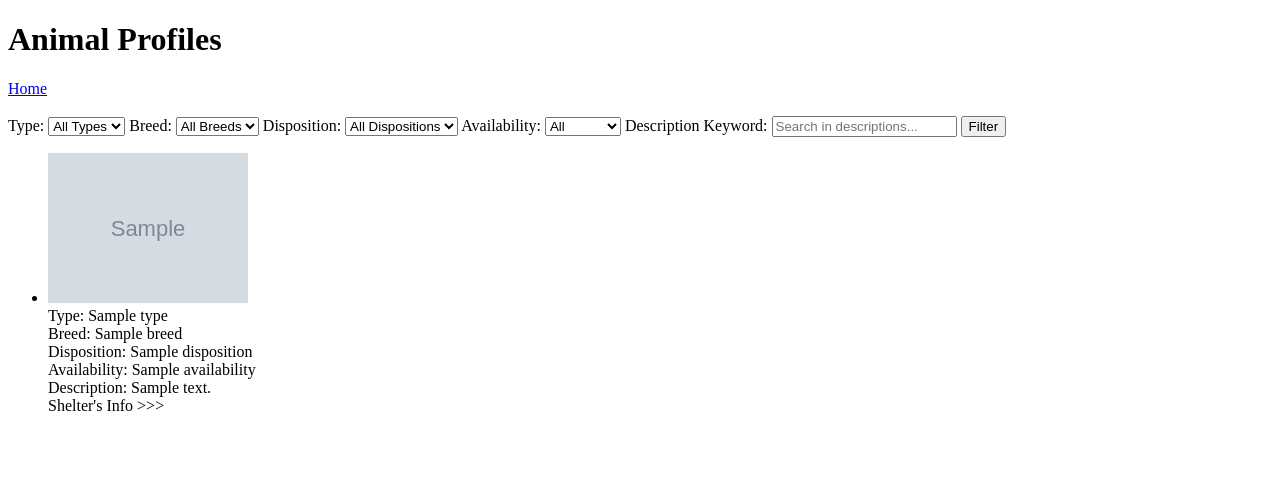
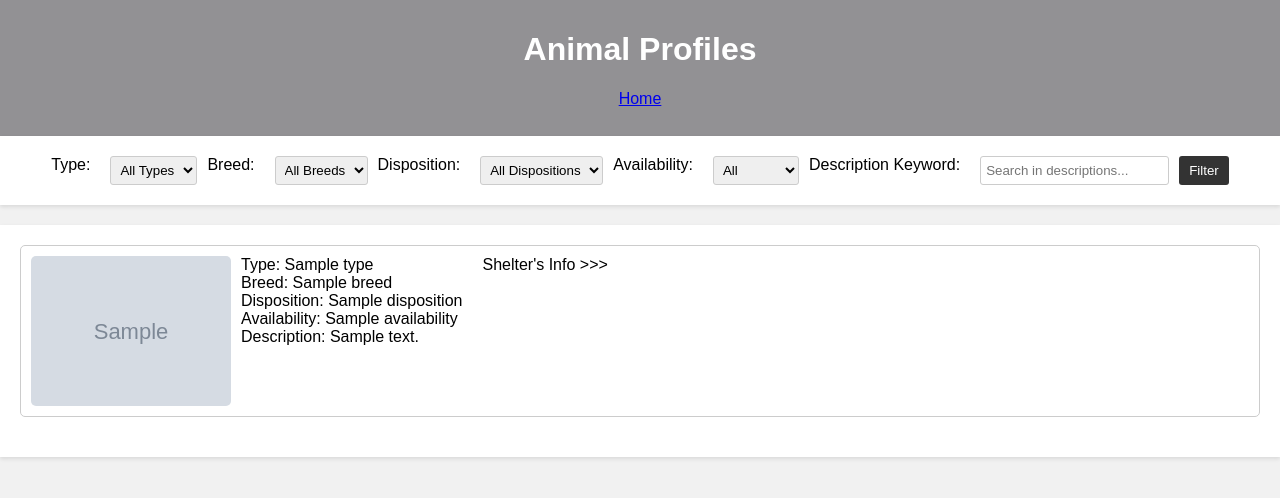
Before and after one commit to bparrott3/Animal-Connect---Capstone, a Flask app: template animal/templates/animal_profiles.html in a window 1280 px wide. Shown: the top 498 px of the page. Run offline with Flask 3, Linux system fonts and the light colour scheme; the template is opened without the code that fills it: most values are stand-ins (such as "Sample title", 1, 10 or a date in 2020); grey boxes marked "Sample" are stand-in pictures.

Commit message:
Add files via upload

```diff
--- a/animal/templates/animal_profiles.html
+++ b/animal/templates/animal_profiles.html
@@ -7,7 +7,96 @@
     <title>Browse Animals</title>
     <link rel="stylesheet" href="https://cdnjs.cloudflare.com/ajax/libs/font-awesome/5.15.4/css/all.min.css">
     <link rel="stylesheet" href="https://unpkg.com/swiper@7/swiper-bundle.min.css" />
+    <style>
+        body {
+            font-family: Arial, sans-serif;
+            margin: 0;
+            padding: 0;
+            background-color: #f1f1f1;
+        }
 
+        .site-header {
+            background-color: #929194;
+            color: white;
+            text-align: center;
+            padding: 10px 0;
+        }
+
+        .filter-section {
+            background-color: #fff;
+            padding: 20px;
+            margin-bottom: 20px;
+            box-shadow: 0 2px 4px rgba(0, 0, 0, 0.1);
+        }
+
+        .filter-container {
+            display: flex;
+            flex-wrap: wrap;
+            justify-content: center;
+            gap: 10px;
+        }
+
+        .filter-container label {
+            margin-right: 10px;
+        }
+
+        .filter-container select,
+        .filter-container input[type="text"] {
+            padding: 5px;
+            border: 1px solid #ccc;
+            border-radius: 3px;
+        }
+
+        .filter-container button {
+            padding: 5px 10px;
+            background-color: #333;
+            color: white;
+            border: none;
+            border-radius: 3px;
+            cursor: pointer;
+        }
+
+        .profile-section {
+            background-color: #fff;
+            padding: 20px;
+            box-shadow: 0 2px 4px rgba(0, 0, 0, 0.1);
+        }
+
+        .profile-list {
+            list-style: none;
+            padding: 0;
+            margin: 0;
+        }
+
+        .profile-item {
+            margin-bottom: 20px;
+            border: 1px solid #ccc;
+            padding: 10px;
+            border-radius: 5px;
+        }
+
+        .profile-card {
+            display: flex;
+            flex-wrap: wrap;
+            gap: 10px;
+        }
+
+        .profile-image {
+            width: 200px;
+            height: auto;
+            border-radius: 5px;
+        }
+
+        .shelter-info {
+            display: flex;
+            flex-wrap: wrap;
+            gap: 10px;
+        }
+
+        .shelter-info-title {
+            font-weight: bold;
+        }
+    </style>
 </head>
 <body>
     <header class="site-header">
@@ -53,7 +142,7 @@
             <label for="descriptionSearch">Description Keyword:</label>
             <input type="text" id="descriptionSearch" class="input-style" placeholder="Search in descriptions...">
 
-            <button onclick="renderProfiles()">Filter</button>
+            <button onclick="renderProfiles" class="btn-filter">Filter</button>
         </div>
     </section>
 
@@ -62,7 +151,7 @@
             {% for profile in profiles %}
                 <li class="profile-item">
                     <div class="profile-card">
-                        <img src="{{ profile['image'] }}" alt="Animal Image" class="profile-image" style="width: 200px; height: auto;">
+                        <img src="{{ profile['image'] }}" alt="Animal Image" class="profile-image">
                         <div class="profile-info">
                             <div>Type: {{ profile['type'] }}</div>
                             <div>Breed: {{ profile['breed'] }}</div>
@@ -88,43 +177,62 @@
         </ul>
     </section>
 
-    <input type="hidden" id="pro" value="{{ profiles | tojson | safe }}">
+
+
 
 
 
     <script>
-       function renderProfiles() {
-            var profiles_json = document.getElementById('pro').value;
-            var profiles = JSON.parse(profiles_json);
-            const container = document.querySelector('.profile-section');
-            container.innerHTML = ''; // Clear existing profiles
 
-            // profiles.forEach(profile => {
-            //     const profileElement = document.createElement('li'); // Create a list item for each profile
-            //     profileElement.className = 'profile-item'; // Set the class name to match your CSS
-            //     profileElement.innerHTML = `
-            //         <div class="profile-card">
-            //             <img src="${profile.image}" alt="Animal Image" class="profile-image">
-            //             <div class="profile-info">
-            //                 <div>Type: ${profile.type}</div>
-            //                 <div>Breed: ${profile.breed}</div>
-            //                 <div>Disposition: ${profile.disposition}</div>
-            //                 <div>Availability: ${profile.availability}</div>
-            //                 <div>Description: ${profile.description}</div>
-            //             </div>
-            //             <div class="shelter-info">
-            //                 <div class="shelter-info-title">Shelter Info</div>
-            //                 <div><strong>${profile.shelter.name}</strong></div>
-            //                 <div>${profile.shelter.email}</div>
-            //                 <div>${profile.shelter.phone}</div>
-            //                 <div>${profile.shelter.address}</div>
-            //             </div>
-            //         </div>
-            //     `;
-            //     container.appendChild(profileElement);
-            // });
+        var newProfiles = ' {{ profiles }}';
+
+        function renderProfiles() {
+            // Get the selected filter values
+            const typeFilter = document.getElementById('typeFilter').value;
+            const breedFilter = document.getElementById('breedFilter').value;
+            const dispositionFilter = document.getElementById('dispositionFilter').value;
+            const availabilityFilter = document.getElementById('availabilityFilter').value;
+            const descriptionSearch = document.getElementById('descriptionSearch').value.toLowerCase();
+
+            // Filter the profiles based on the selected criteria
+            const filteredProfiles = newProfiles.filter(profile => {
+                return (typeFilter === 'all' || profile.type === typeFilter) &&
+                    (breedFilter === 'all' || profile.breed === breedFilter) &&
+                    (dispositionFilter === 'all' || profile.disposition === dispositionFilter) &&
+                    (availabilityFilter === 'all' || profile.availability === availabilityFilter) &&
+                    (descriptionSearch === '' || profile.description.toLowerCase().includes(descriptionSearch));
+            });
+
+            // Generate the HTML for the filtered profiles
+            const profileList = document.querySelector('.profile-list');
+            profileList.innerHTML = ''; // Clear the existing profiles
+            filteredProfiles.forEach(profile => {
+                const profileItem = document.createElement('li');
+                profileItem.className = 'profile-item';
+                profileItem.innerHTML = `
+                    <div class="profile-card">
+                        <img src="${profile.image}" alt="Animal Image" class="profile-image">
+                        <div class="profile-info">
+                            <div>Type: ${profile.type}</div>
+                            <div>Breed: ${profile.breed}</div>
+                            <div>Disposition: ${profile.disposition}</div>
+                            <div>Availability: ${profile.availability}</div>
+                            <div>Description: ${profile.description}</div>
+                        </div>
+                    </div>
+                `;
+                profileList.appendChild(profileItem);
+            });
         }
+
+        document.addEventListener('DOMContentLoaded', function() {
+
+        });
+
     </script>
+
+
+
 
 
 </body>
```
